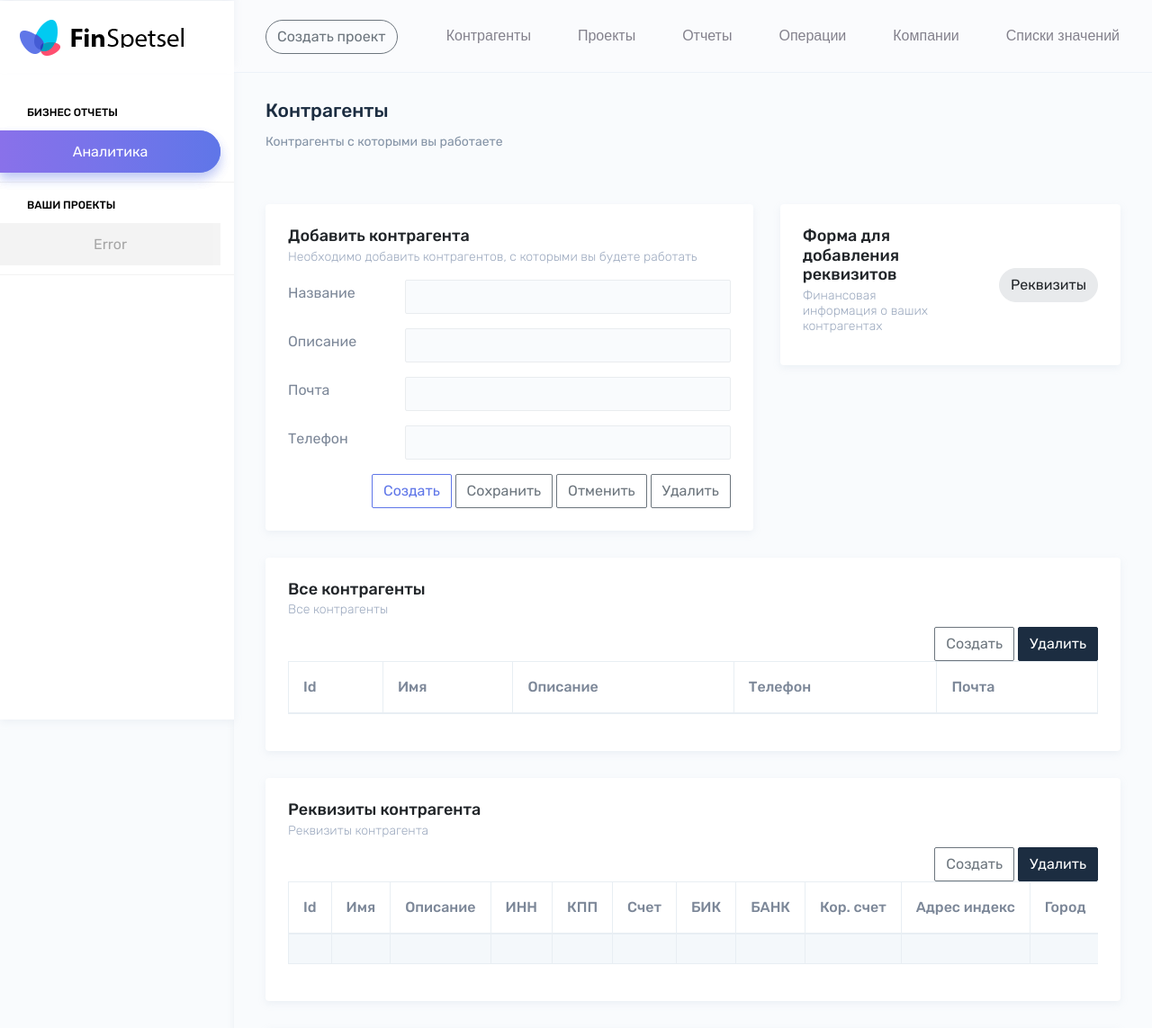
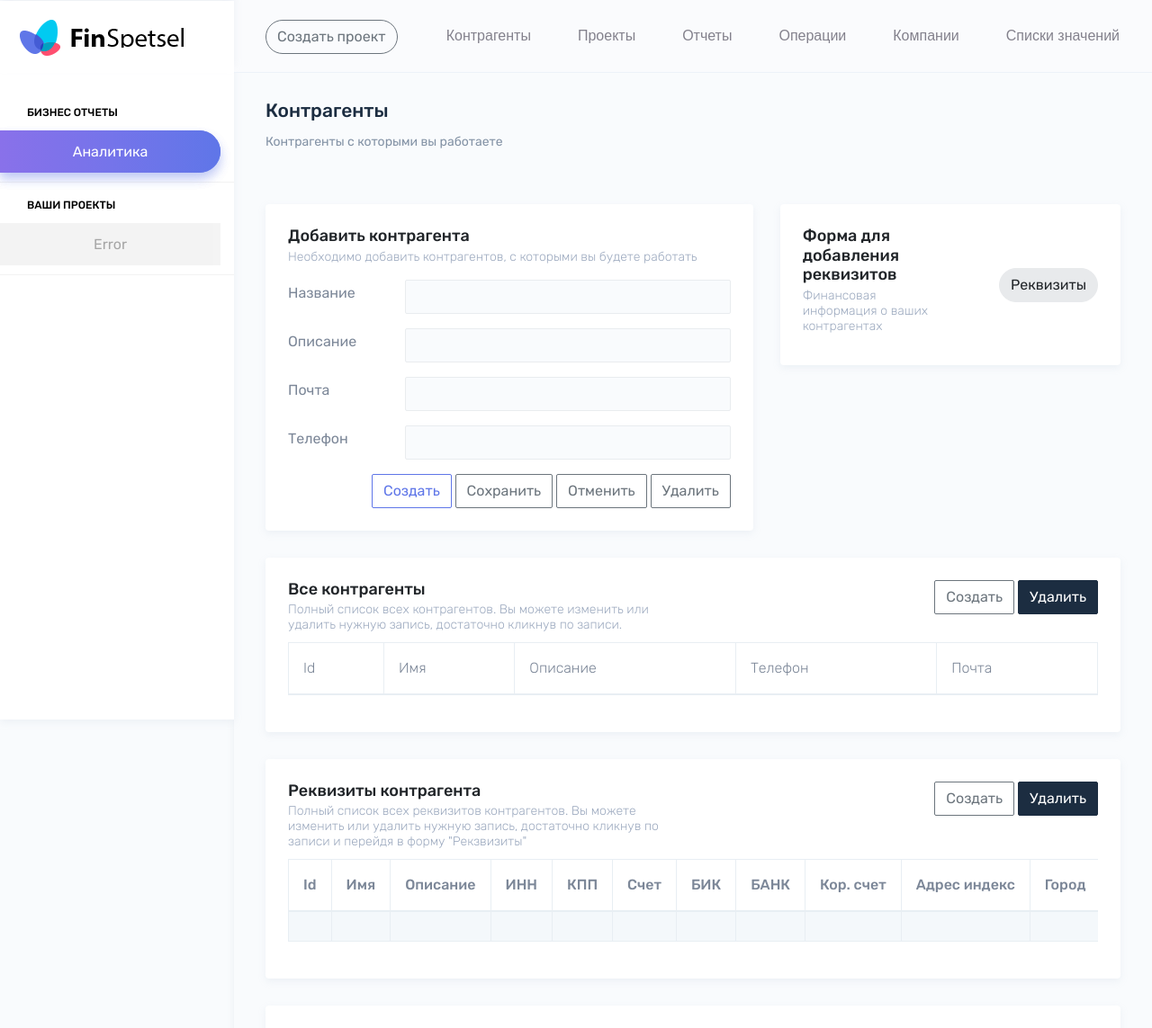
Before and after one commit to MkTverHub/FinsProject, a Spring app: template basicFins/src/main/resources/templates/Fins_Contragents.html in a window 1280 px wide. Shown: the top 1143 px of the page at 90% size. Run offline with Thymeleaf, Linux system fonts and the light colour scheme; the template is opened without the code that fills it, so the values that code supplies are empty; some of the project's set-up classes (security, data sources, template engines, error pages and the like) are left out, and stand-ins take their place.

Commit message:
Update likimiks

```diff
--- a/basicFins/src/main/resources/templates/Fins_Company.html
+++ b/basicFins/src/main/resources/templates/Fins_Company.html
@@ -405,7 +405,7 @@
                         <h4 class="card-title">Информация о компании</h4>
                         <h6 class="card-subtitle">Полная информация о вашем компании. Вы можете изменить или удалить компанию, достаточно кликнув по записи.</h6>
                         <div class="table-responsive">
-                            <table id="company_table_id" class="table table-striped table-bordered no-wrap table-hover tabel-modif">
+                            <table id="company_table_id" class="table table-striped table-bordered no-wrap table-hover table-modif">
                                 <thead> <!-- Заголовок таблицы -->
                                 <tr>
                                     <th>Id</th>
@@ -431,7 +431,7 @@
                         <h4 class="card-title">Список сотрудников в компании</h4>
                         <h6 class="card-subtitle">Полный список всех сотрудников. Вы можете изменить или удалить нужного сотрудника, достаточно кликнув по записи.</h6>
                         <div class="table-responsive">
-                            <table id="contact_table_id" class="table table-striped table-bordered no-wrap table-hover tabel-modif">
+                            <table id="contact_table_id" class="table table-striped table-bordered no-wrap table-hover table-modif">
                                 <thead> <!-- Заголовок таблицы -->
                                 <tr>
                                     <th>Id</th>
--- a/basicFins/src/main/resources/templates/Fins_Contragents.html
+++ b/basicFins/src/main/resources/templates/Fins_Contragents.html
@@ -598,14 +598,21 @@
                 <div class="col-12">
                     <div class="card">
                         <div class="card-body">
+                            <div class="row">
+                                <div class="col-md-6">
                                     <h4 class="card-title">Все контрагенты</h4>
-                            <h6 class="card-subtitle">Все контрагенты</h6>
+                                    <h6 class="card-subtitle">Полный список всех контрагентов. Вы можете изменить или удалить нужную запись, достаточно кликнув по записи.</h6>
+                                </div>
+                                <div class="col-md-6">
                                    <div class="text-right">
                                         <button id="id_CreateContragent" class="btn btn-outline-secondary">Создать</button>
                                         <button id="id_DellContragent" class="btn btn-dark">Удалить</button>
                                     </div>
+                                </div>
+                            </div>
+
                             <div class="table-responsive">
-                                <table id="tb_contragentlist" class="table table-striped table-bordered no-wrap table-hover tabel-modif">
+                                <table id="tb_contragentlist" class="table table-striped table-bordered no-wrap table-hover table-modif">
                                     <thead> <!-- Заголовок таблицы -->
                                     <tr>
                                         <th>Id</th>
@@ -647,11 +654,17 @@
                 <div class="col-12">
                     <div class="card">
                         <div class="card-body">
+                            <div class="row">
+                                <div class="col-md-6">
                                     <h4 class="card-title">Реквизиты контрагента</h4>
-                            <h6 class="card-subtitle">Реквизиты контрагента</h6>
+                                    <h6 class="card-subtitle">Полный список всех реквизитов контрагентов. Вы можете изменить или удалить нужную запись, достаточно кликнув по записи и перейдя в форму "Рекзвизиты"</h6>
+                                </div>
+                                <div class="col-md-6">
                                     <div class="text-right">
                                         <button id="id_CreateRequisit" class="btn btn-outline-secondary">Создать</button>
                                         <button id="id_DellRequisit" class="btn btn-dark">Удалить</button>
+                                    </div>
+                                </div>
                             </div>
                             <div class="table-responsive">
                                 <table id="tb_cntragnt_requisits" class="table table-striped table-bordered no-wrap table-hover tabel-modif">
```
Lines whose indentation alone changed are shown as unchanged.
